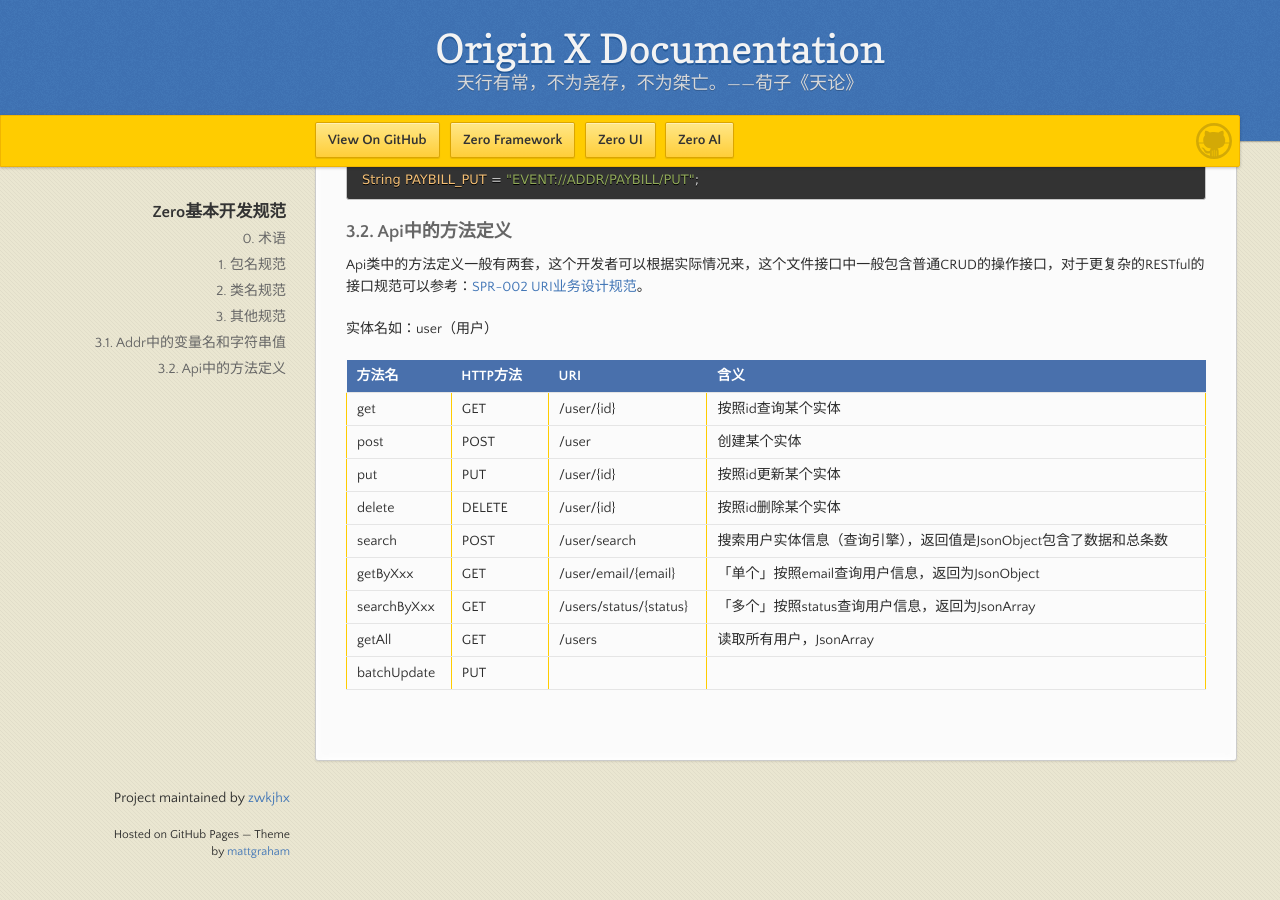
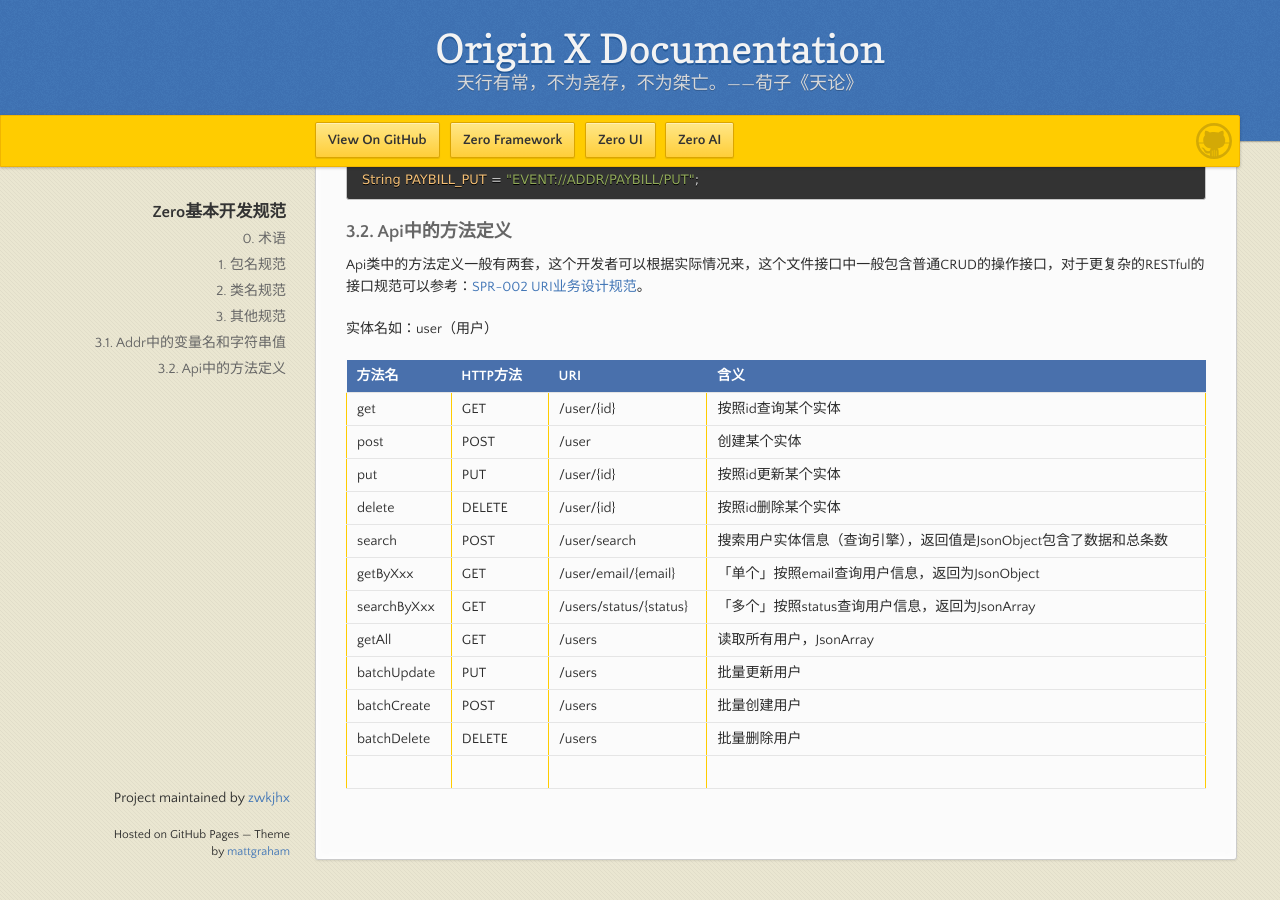
Before and after one commit to zwkjhx/ox-doc, a Jekyll site: the page built from specification/1-zerogui-fan/spc-001-zeroji-ben-kai-fa-gui-fan.md, in a window 1280 px wide and 900 px high, scrolled down 1772 px. Built offline with Jekyll 4.4.1, drawn with Linux system fonts in a browser that asks for light colours; our own code applies the rules of GitHub Pages for plain Markdown files.

Commit message:
Updates specification/1-zerogui-fan/spc-001-zeroji-ben-kai-fa-gui-fan.md
Auto commit by GitBook Editor

```diff
--- a/specification/1-zerogui-fan/spc-001-zeroji-ben-kai-fa-gui-fan.md
+++ b/specification/1-zerogui-fan/spc-001-zeroji-ben-kai-fa-gui-fan.md
@@ -72,4 +72,7 @@
 | getByXxx | GET | /user/email/{email} | 「单个」按照email查询用户信息，返回为JsonObject |
 | searchByXxx | GET | /users/status/{status} | 「多个」按照status查询用户信息，返回为JsonArray |
 | getAll | GET | /users | 读取所有用户，JsonArray |
-| batchUpdate | PUT |  |  |
+| batchUpdate | PUT | /users | 批量更新用户 |
+| batchCreate | POST | /users | 批量创建用户 |
+| batchDelete | DELETE | /users | 批量删除用户 |
+|  |  |  |  |
```
